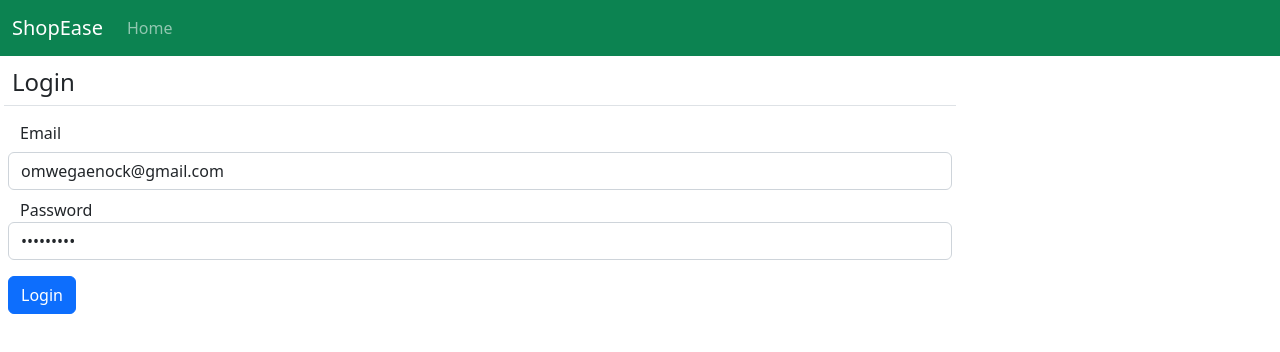
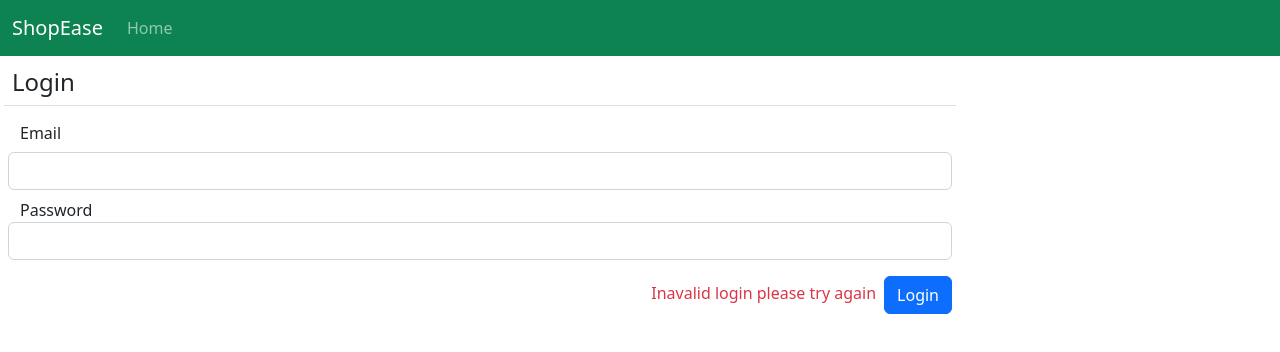
Before and after one commit to Nyakamba/ShopEase, a React (Vite) app: page / in a window 1280 px wide. Both pictures are taken after a click on the button "Login". Shown: the top 352 px of the page. Built offline with nearby package versions, Linux system fonts and the light colour scheme.

Commit message:
Login.jsx

```diff
--- a/src/Login.jsx
+++ b/src/Login.jsx
@@ -3,7 +3,7 @@ import React, { Component } from "react";
 export default class Login extends Component {
   constructor(props) {
     super(props);
-    this.state = { email: "omwegaenock@gmail.com", password: "Enock4501" };
+    this.state = { email: "", password: "", message: "" };
   }
   render() {
     return (
@@ -37,7 +37,8 @@ export default class Login extends Component {
         </div>
         {/*Password ends */}
 
-        <div>
+        <div className="text-end">
+          {this.state.message}
           <button className="btn btn-primary m-2" onClick={this.onLoginClick}>
             Login
           </button>
@@ -49,5 +50,21 @@ export default class Login extends Component {
   //executes when user clicks on login
   onLoginClick = () => {
     console.log(this.state);
+    if (
+      this.state.email === "omwegaenock@gmail.com" &&
+      this.state.password === "enock4501"
+    ) {
+      //success message to the user
+      this.setState({
+        message: <span className="text-success">Successfully Logged-in</span>,
+      });
+    } else {
+      //error
+      this.setState({
+        message: (
+          <span className="text-danger">Inavalid login please try again</span>
+        ),
+      });
+    }
   };
 }
```
